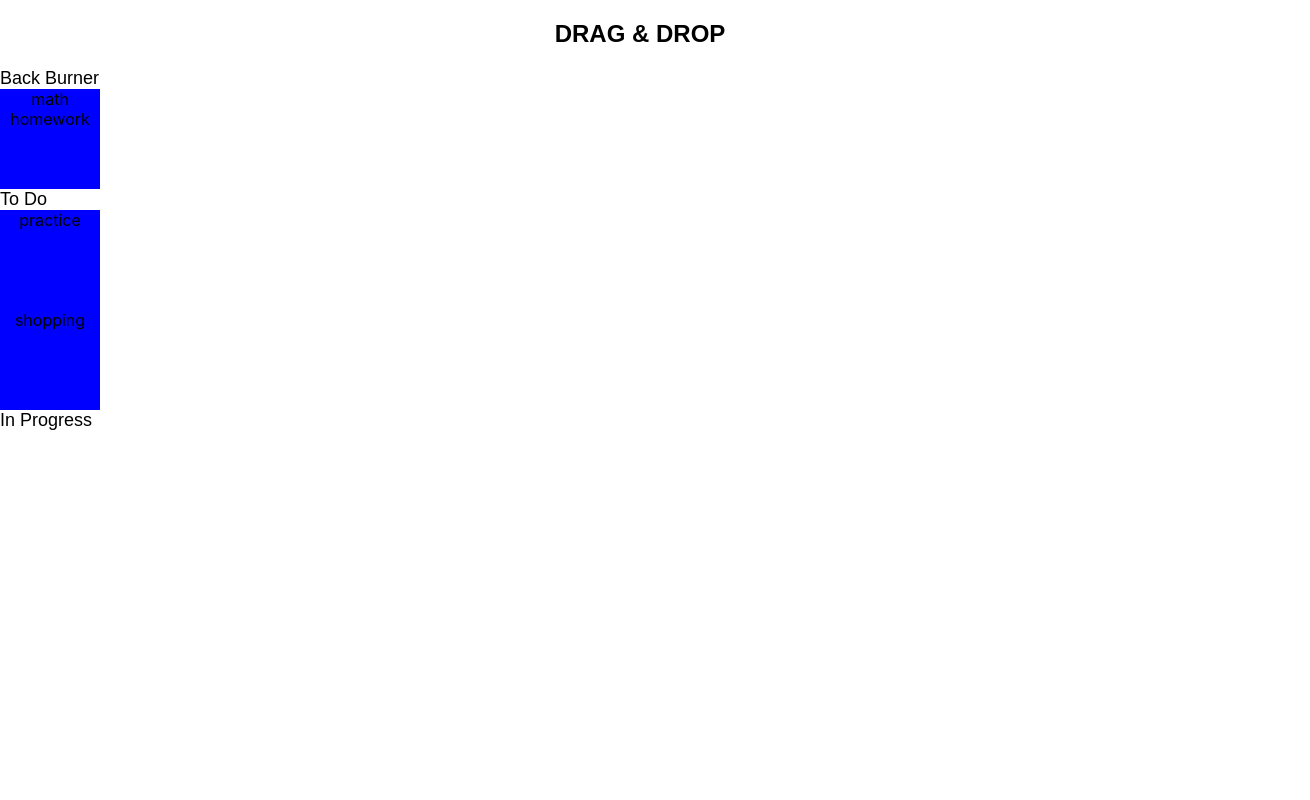
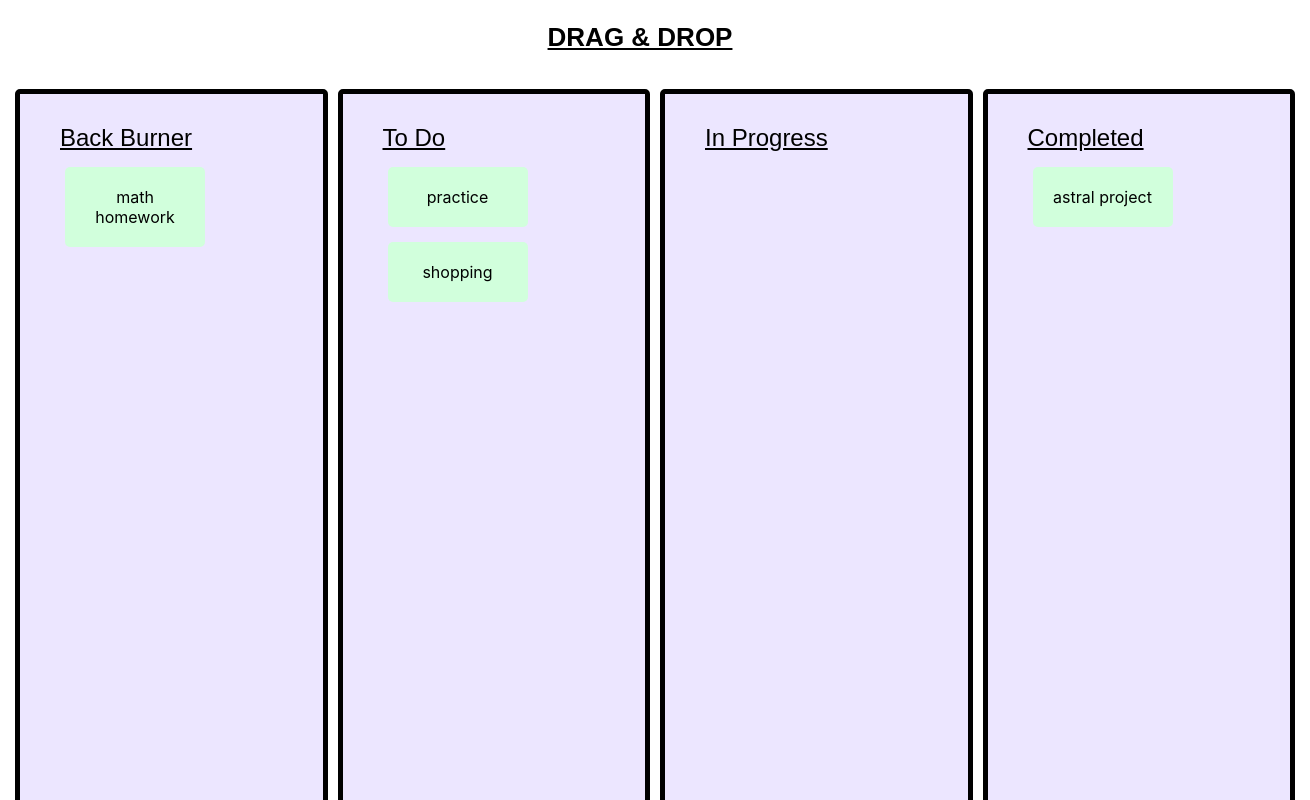
Before and after one commit to adsteward/dragAndDropTodos, a React (Create React App) app: page / in a window 1280 px wide. Shown: the top 800 px of the page, 1310 px wide, since content can reach past the window. Built offline with nearby package versions, Linux system fonts and the light colour scheme.

Commit message:
slightly more css

```diff
--- a/src/App.css
+++ b/src/App.css
@@ -1,35 +1,57 @@
 .App {
   text-align: center;
+  height: 100%;
 }
 
 .header {
   text-align: center;
   font-family: "Arial";
+  font-size: 26px;
+  text-decoration: underline;
 }
 
-.droppable {
-  background-color: "yellow";
+
+
+.categories {
+  display: grid;
+  grid-template-columns: 1fr 1fr 1fr 1fr;
+  grid-column-gap: 10px;
+
+  padding: 15px;
+  justify-content: space-between;
+  align-items: start;
+  height: 100vh;
+  width: 100vw;
+
 }
 
-/* .categories {
-  display: grid;
-  grid-template-columns: 1fr 1fr 1fr;
-  border: 2px solid;
-  grid-column-gap: 20px;
+ .category-header {
+   font-size: 24px;
+   font-family: "Arial";
+   color: black;
+   text-align: center;
+   text-decoration: underline;
+   padding: 10px;
+ }
 
-} */
-
-
- .category-header {
-   font-size: 18px;
-   font-family: "Arial";
-   text-align: center;
+ .droppable {
+   display: block;
+   justify-content: center;
+   background-color: #ece6ff;
+   padding: 30px;
+   height: 100vh;
+   border: 5px solid black;
+   border-radius: 5px;
  }
 
  .draggable {
+   grid-column: auto;
+   grid-row: auto;
    width: 100px;
-   height: 100px;
    text-align: center;
-
-
+   display: block;
+   border-radius: 5px;
+   margin: 15px;
+   padding: 20px;
+   background-color: #d1ffdc;
  }
--- a/src/DragAndDrop.js
+++ b/src/DragAndDrop.js
@@ -8,7 +8,8 @@ export default class DragDrop extends React.Component {
     todos: [
       {task: "math homework", category:"backburn"},
       {task: "practice", category:"todo"},
-      {task: "shopping", category:"todo"}
+      {task: "shopping", category:"todo"},
+      {task: "astral project", category:"completed"}
     ]
   }
 
@@ -39,7 +40,8 @@ export default class DragDrop extends React.Component {
       var todos = {
         backburn: [],
         todo: [],
-        ip: []
+        ip: [],
+        completed: []
       }
 
       this.state.todos.forEach ((task) => {
@@ -48,7 +50,7 @@ export default class DragDrop extends React.Component {
               onDragStart = {(e) => this.onDragStart(e, task.task)}
               draggable
               className = "draggable"
-              style = {{backgroundColor: "blue"}}
+
               >
               {task.task}
               </div>
@@ -75,6 +77,12 @@ export default class DragDrop extends React.Component {
           <span className="category-header">In Progress</span>
           {todos.ip}
         </div>
+
+        <div className='completed droppable' onDragOver={(e)=>this.onDragOver(e)}
+          onDrop = {(e) => this.onDrop(e, "completed")}>
+          <span className="category-header">Completed</span>
+          {todos.completed}
+        </div>
         </div>
       </div>
       );
```
